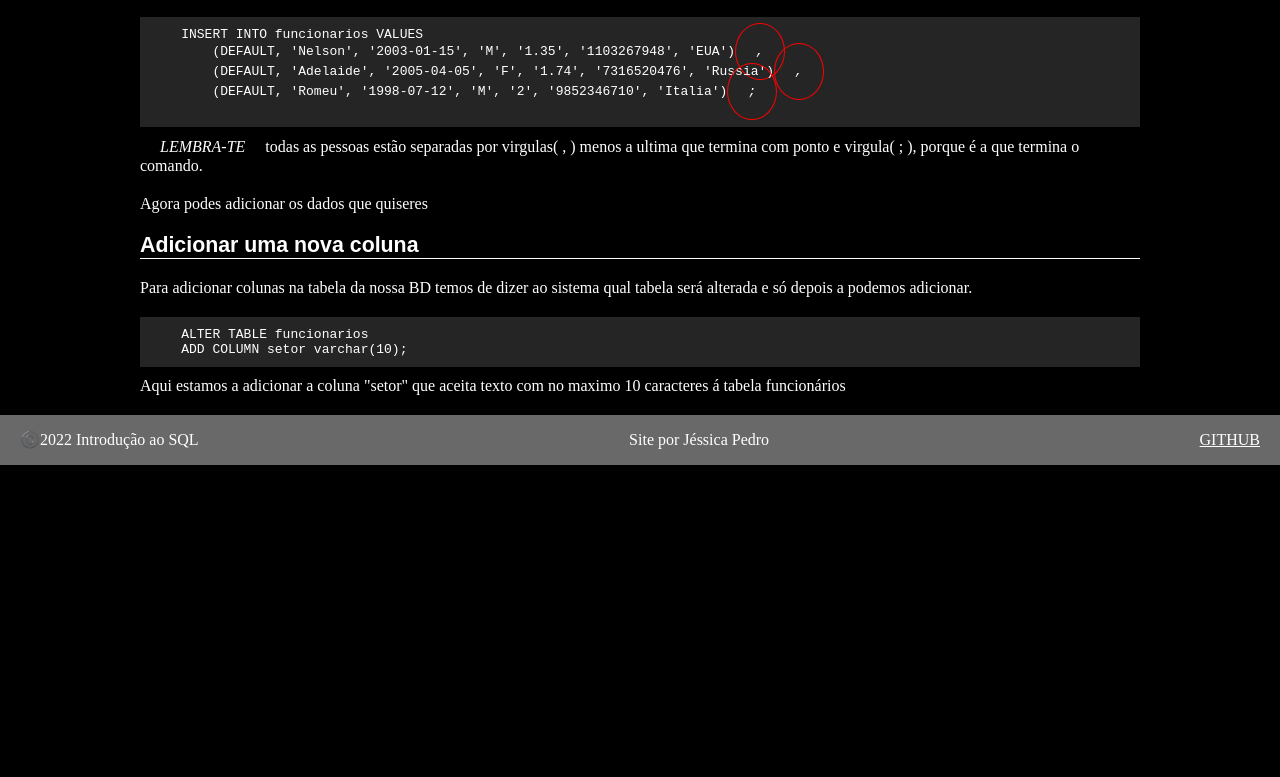
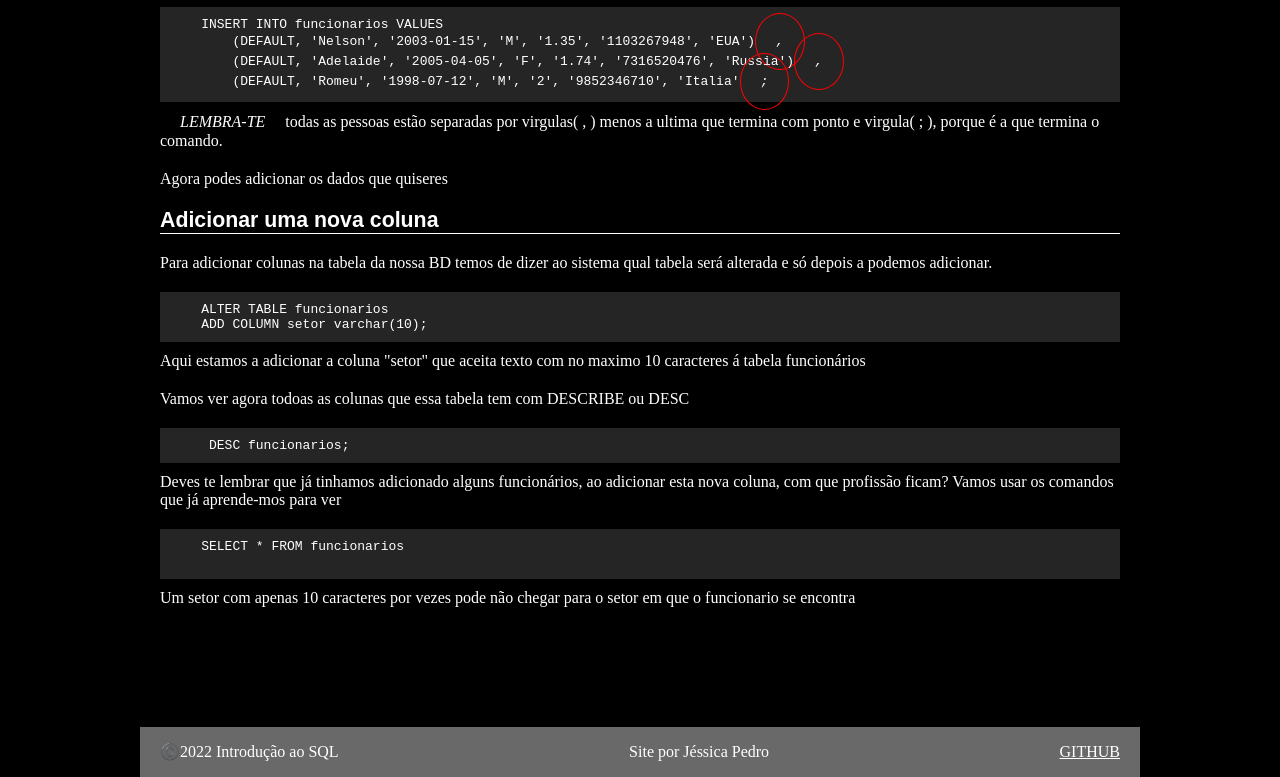
Before and after one commit to jssicapedro/BASES_SQL, a plain HTML site: page index.html in a window 1280 px wide. Shown: the part 3698-4475 px from the top of the page. Before the commit the page ends 4163 px from the top, so only its background shows below. Drawn offline with Linux system fonts and the light colour scheme.

Commit message:
atualizações

```diff
--- a/index.html
+++ b/index.html
@@ -103,15 +103,13 @@
     INSERT INTO funcionarios
         (id, nome, nascimento, sexo, altura, numeroCC, nacionalidade)
     VALUES
-        ('1', 'Rafaela', '2000-03-22', 'F', '1.55', '1234567890', 'Portugal');
-    </pre>
+        ('1', 'Rafaela', '2000-03-22', 'F', '1.55', '1234567890', 'Portugal');</pre>
     <p>Caso não te lembres, o ID está como AUTO-INCREMENT, de modo a que com cada adição de funcionáros (neste caso em concreto) o sistema defina sequêncialmente como será gerado. Assim sendo não é necessario informar que a Rafaela é o numero 1 da tabela, o sistema já sabe disso. Nesse caso:</p>
     <pre>
     INSERT INTO funcionarios
         (nome, nascimento, sexo, altura, numeroCC, nacionalidade)
     VALUES
-        ('Rafaela', '2000-03-22', 'F', '1.55', '1234567890', 'Portugal');
-    </pre>
+        ('Rafaela', '2000-03-22', 'F', '1.55', '1234567890', 'Portugal');</pre>
     <p>Agora sim podes executar.</p>
     <h3>&#x1F3B2; Explicação e alguns detalhes importantes</h3>
     <pre>INSERT INTO nome_da_baseDados</pre>
@@ -141,19 +139,24 @@
     INSERT INTO funcionarios VALUES
         (DEFAULT, 'Nelson', '2003-01-15', 'M', '1.35', '1103267948', 'EUA')<span class="impt">,</span>
         (DEFAULT, 'Adelaide', '2005-04-05', 'F', '1.74', '7316520476', 'Russia')<span class="impt">,</span>
-        (DEFAULT, 'Romeu', '1998-07-12', 'M', '2', '9852346710', 'Italia')<span class="impt">;</span>
-    </pre>
+        (DEFAULT, 'Romeu', '1998-07-12', 'M', '2', '9852346710', 'Italia'<span class="impt">;</span></pre>
     <p><span>LEMBRA-TE</span>todas as pessoas estão separadas por virgulas( , ) menos a ultima que termina com ponto e virgula( ; ), porque é a que termina o comando.</p>
     <p>Agora podes adicionar os dados que quiseres</p>
 
     <h2>Adicionar uma nova coluna</h2>
-    <p>
-        Para adicionar colunas na tabela da nossa BD temos de dizer ao sistema qual tabela será alterada e só depois a podemos adicionar.
-    </p>
+    <p>Para adicionar colunas na tabela da nossa BD temos de dizer ao sistema qual tabela será alterada e só depois a podemos adicionar.</p>
     <pre>
     ALTER TABLE funcionarios
     ADD COLUMN setor varchar(10);</pre>
     <p>Aqui estamos a adicionar a coluna "setor" que aceita texto com no maximo 10 caracteres á tabela funcionários</p>
+    <p>Vamos ver agora todoas as colunas que essa tabela tem com DESCRIBE ou DESC</p>
+    <pre>
+     DESC funcionarios;</pre>
+     <p>Deves te lembrar que já tinhamos adicionado alguns funcionários, ao adicionar esta nova coluna, com que profissão ficam? Vamos usar os comandos que já aprende-mos para ver</p>
+     <pre>
+    SELECT * FROM funcionarios
+     </pre>
+     <p>Um setor com apenas 10 caracteres por vezes pode não chegar para o setor em que o funcionario se encontra</p>
     </main>
 
     <footer>
--- a/style.css
+++ b/style.css
@@ -6,12 +6,12 @@
 body{
     background-color: black;
     color: #fff;
+    max-width: 1000px;
+    margin: auto;
 }
 
 main{
-    max-width: 1000px;
-    margin: auto;
-    padding: 0 20px;
+    padding: 0 20px 10%;
 }
 
 h1{
@@ -76,6 +76,12 @@ strong{
 
 
 footer{
+    /* width: 80%;
+
+    bottom: 0;
+    position: fixed;
+    flex-shrink: 0;
+    */
     height: 50px;
     line-height: 50px;
     background: #696969;
```
